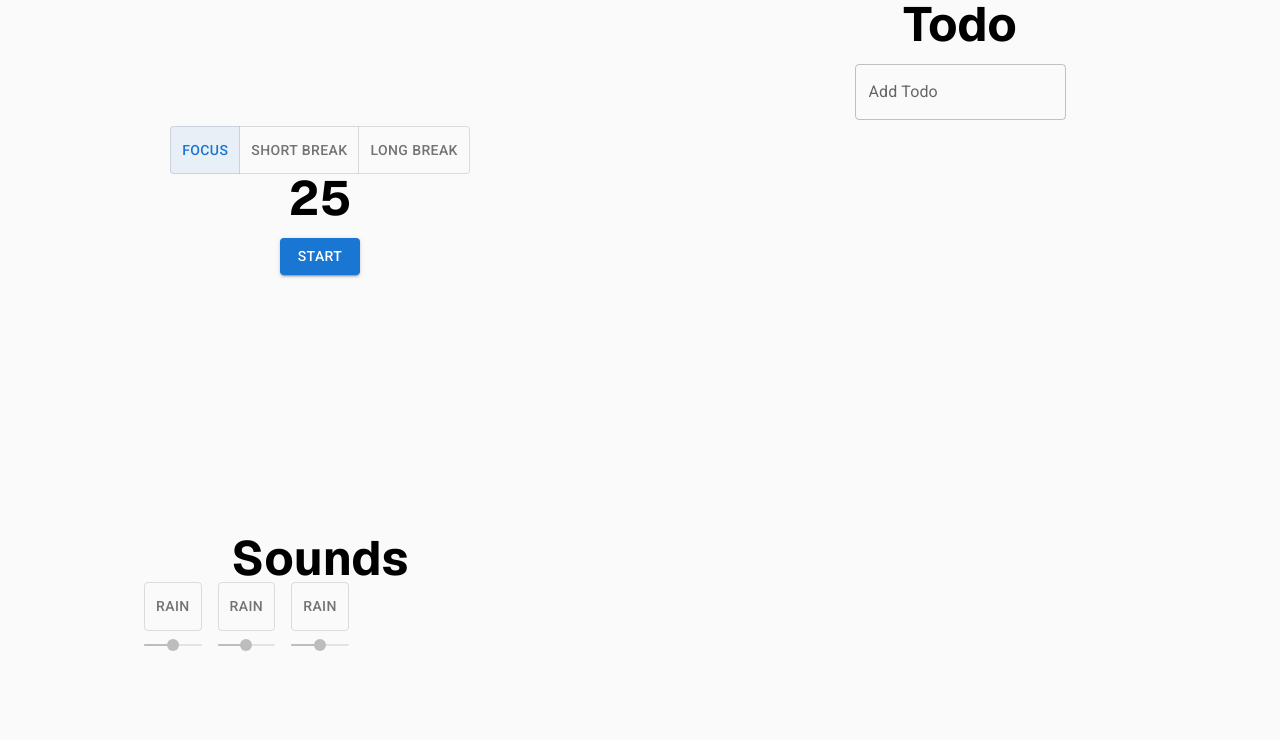
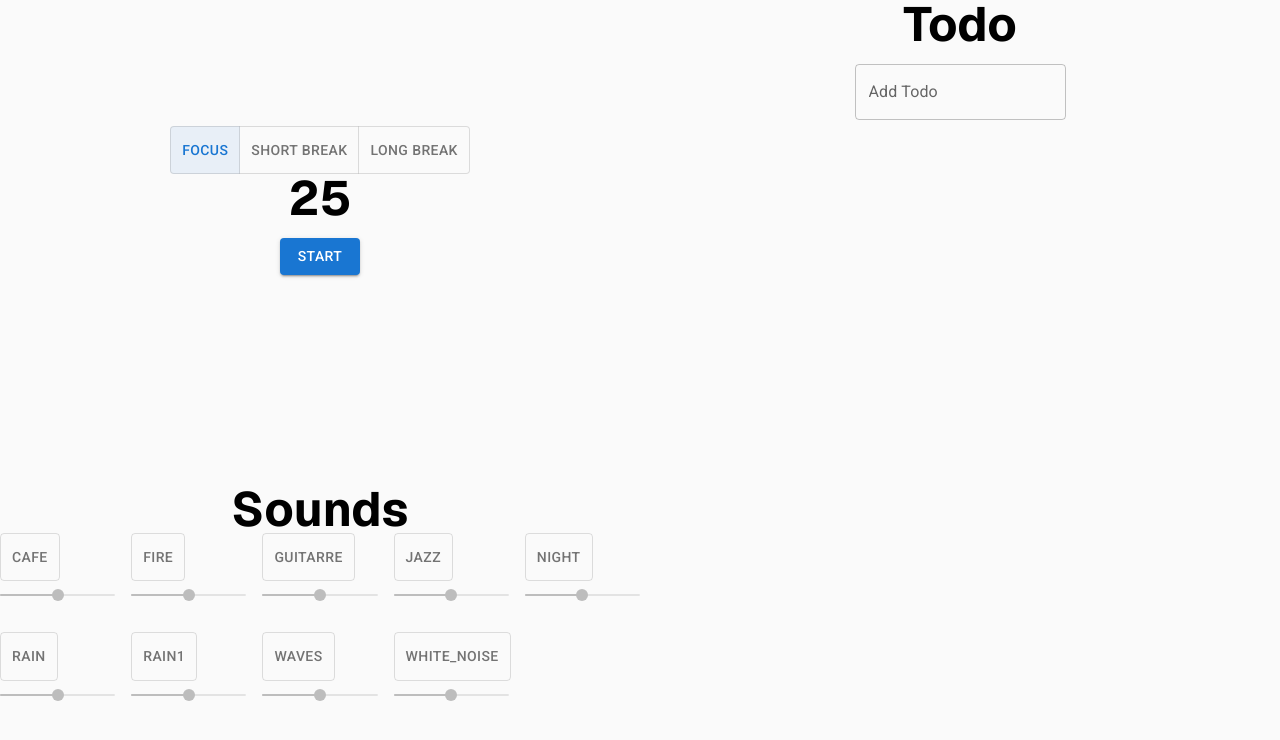
Before and after one commit to CaptainLiv/focus_timer, a Next.js app: page / in a window 1280 px wide. Shown: the top 740 px of the page. Built offline with nearby package versions, Linux system fonts and the light colour scheme.

Commit message:
feat: fetch sound from directory

```diff
--- /dev/null
+++ b/app/api/sound/route.ts
@@ -0,0 +1,8 @@
+const fs = require('fs').promises;
+
+export async function GET(request : Request){
+
+    const files : string[]= await fs.readdir("./public/sounds", { withFileTypes: false });
+    return Response.json(files)
+
+}
--- a/app/components/soundbit.tsx
+++ b/app/components/soundbit.tsx
@@ -13,7 +13,7 @@ export default function SoundBit({ name }: SoundbitProps) {
 
     useEffect(() => {
         audio?.pause()
-        setAudio(new Audio(`/sounds/${name}.mp3`))
+        setAudio(new Audio(`/sounds/${name}`))
     }, [])
 
     useEffect(() => {
@@ -28,7 +28,7 @@ export default function SoundBit({ name }: SoundbitProps) {
     return (
         <div>
             <ToggleButton value="enabled" selected={selected} onChange={(event, newSelected) => { setSelected(!selected) }}>
-                {name}
+                {name.split(".")[0]}
             </ToggleButton>
             {selected ? <Slider value={volume} onChange={(e, newValue) => { setVolume(newValue as number); if (audio !== undefined) { audio.volume = (newValue as number) / 100; } }} aria-label="Volume" valueLabelDisplay="auto" size="small" /> : <Slider value={volume} onChange={(e, newValue) => { setVolume(newValue as number); if (audio !== undefined) { audio.volume = (newValue as number) / 100; } }} aria-label="Volume" valueLabelDisplay="auto" size="small" disabled />}
         </div>
--- a/app/components/sounds.tsx
+++ b/app/components/sounds.tsx
@@ -1,13 +1,29 @@
+"useClient"
+import { useEffect, useState } from "react";
 import SoundBit from "./soundbit";
 
 export default function Sounds() {
+    const [sounds, setSounds] = useState<Array<string>>([])
+
+    useEffect(() => {
+        fetchSounds()
+    }, [])
+
+    async function fetchSounds() {
+
+        const res = await fetch("/api/sound");
+        const data: string[] = await res.json();
+        setSounds(data)
+
+    }
+
     return (
         <div className="flex flex-col flex-1 items-center justify-center bg-zinc-50 font-sans dark:bg-black">
             <h1 className="text-5xl font-bold text-black dark:text-white">Sounds</h1>
             <div className="flex grid grid-cols-5 gap-4">
-                <SoundBit name="rain" />
-                <SoundBit name="rain" />
-                <SoundBit name="rain" />
+                {sounds.map((sound) => (
+                    <SoundBit key={sound} name={sound} />
+                ))}
             </div>
         </div>
     );
--- /dev/null
+++ b/public/todo.json
@@ -0,0 +1,8 @@
+{
+    "todos": [
+        {
+            "content": "test1",
+            "state": false
+        }
+    ]
+}
```
Also changed, not shown: app/api/todo/route.ts (added), 1 other file (tests, documents, lock files or other folders).
